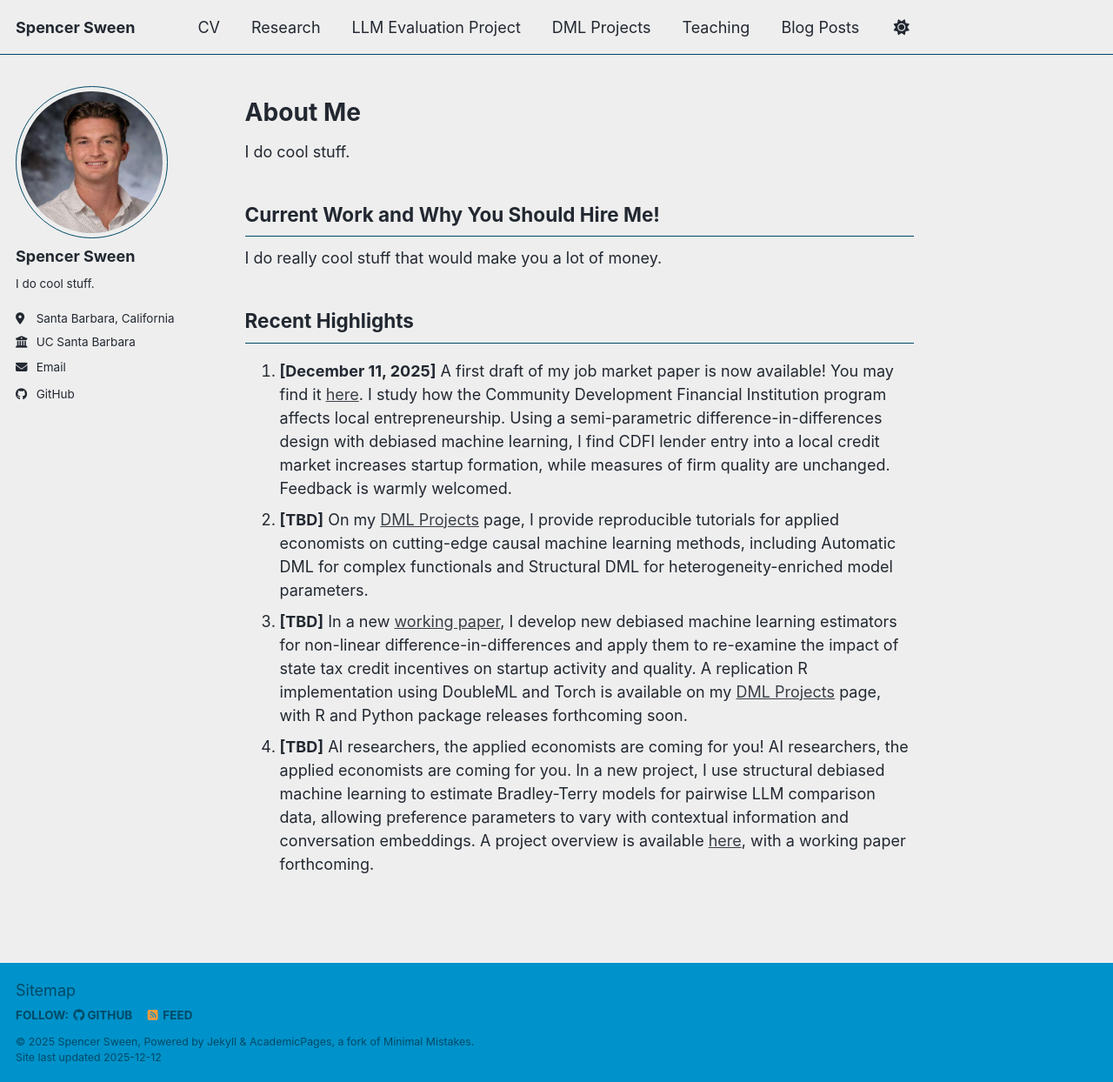
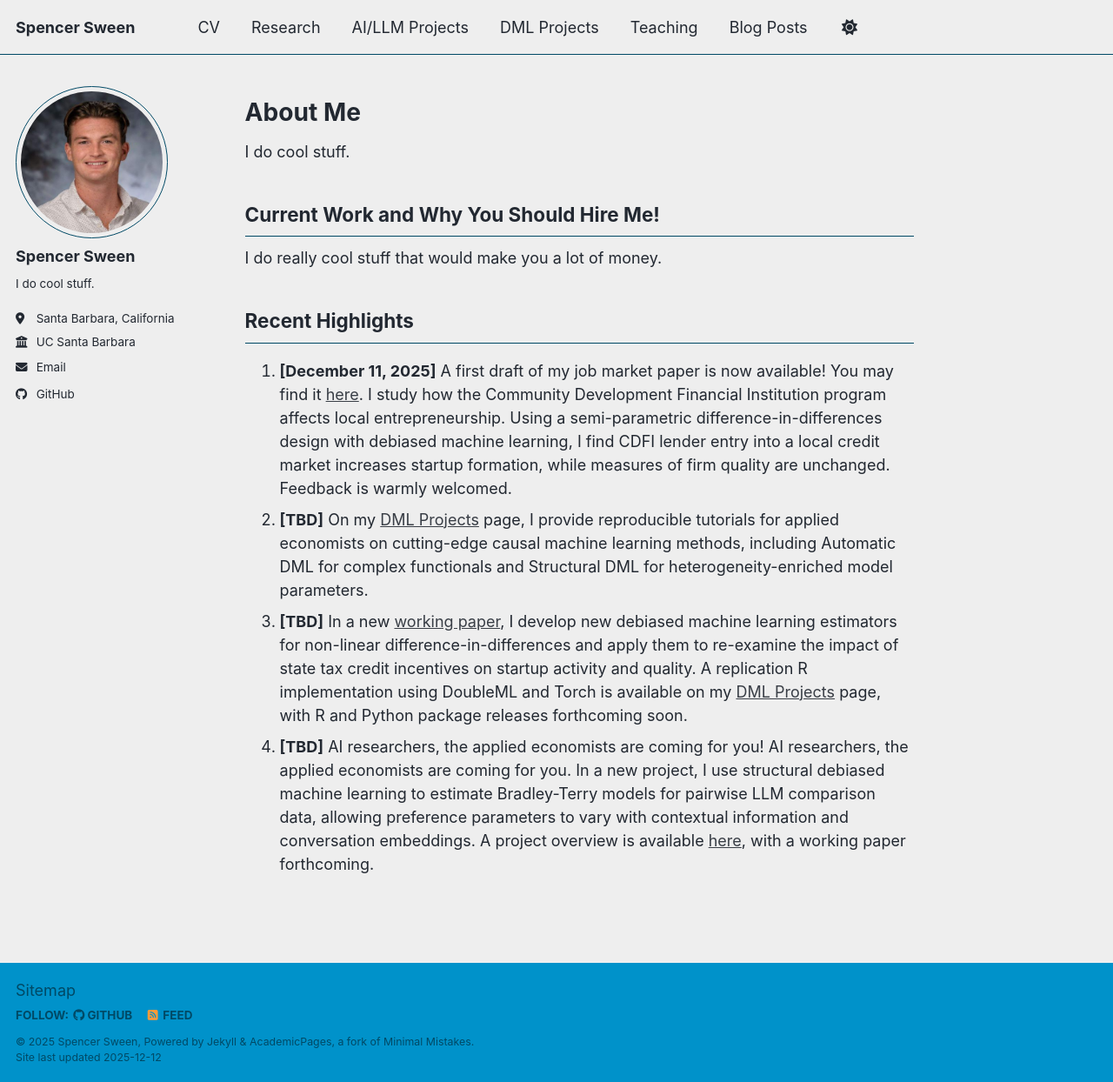
Before and after one commit to spencersween/spencersween.github.io, a Jekyll site: the page built from _pages/about.md, in a window 1280 px wide and 1244 px high. Shown: the whole window at 87% size. Built offline with Jekyll 4.4.1, drawn with Linux system fonts in a browser that asks for light colours; a script bundle is joined from its source files by our own code; library files that are not in the unit come from our copies.

Commit message:
Update navigation.yml

```diff
--- a/_data/navigation.yml
+++ b/_data/navigation.yml
@@ -14,7 +14,7 @@ main:
   - title: "Research"
     url: /research/
 
-  - title: "LLM Evaluation Project"
+  - title: "AI/LLM Projects"
     url: /llmprojects/
 
   - title: "DML Projects"
```
